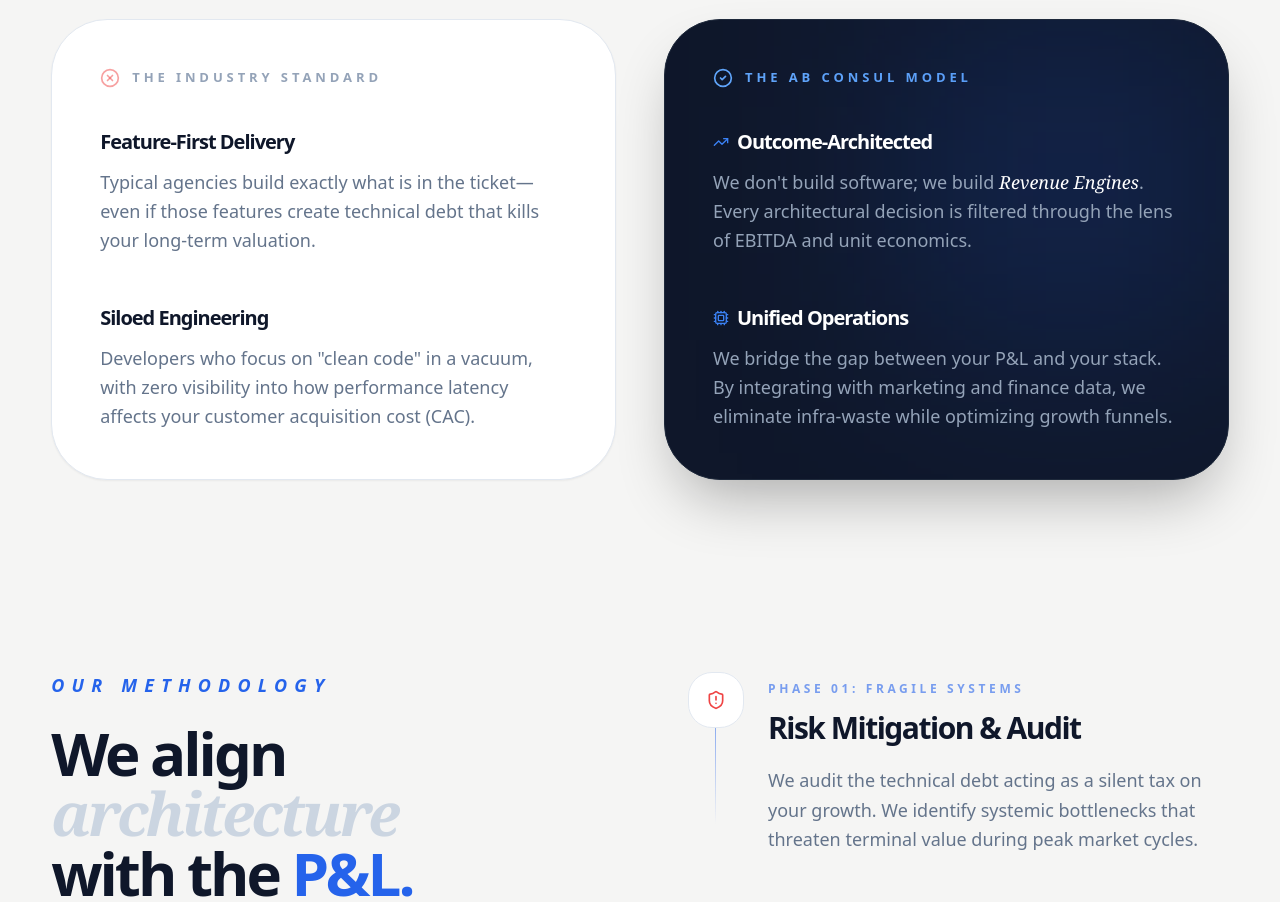
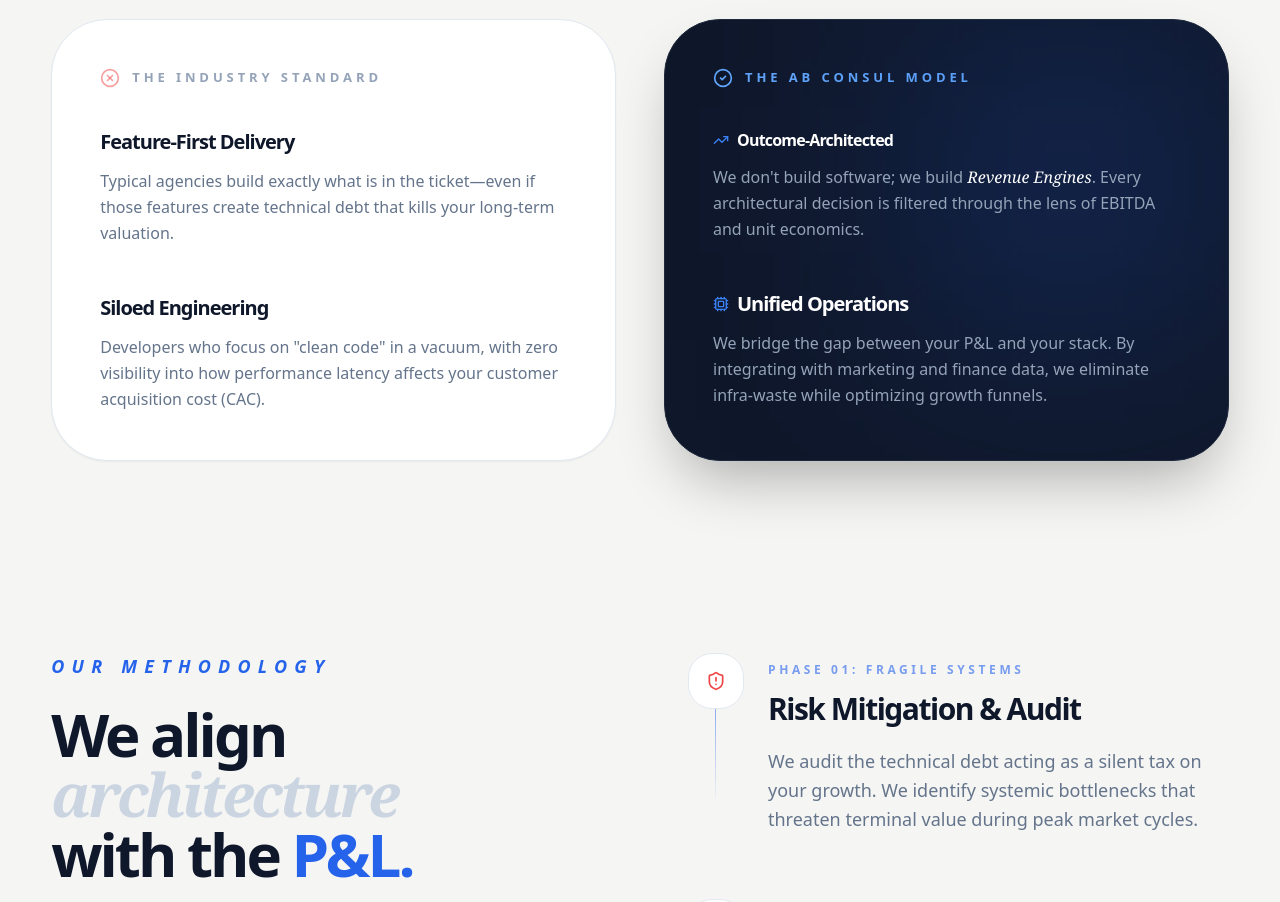
Before and after one commit to l-tting/ab-consul, a Next.js app in the folder my-app/: page /about in a window 1280 px wide. Shown: the part 1860-2762 px from the top of the page. Built offline with nearby package versions, Linux system fonts and the light colour scheme.

Commit message:
f/size fix --v2

```diff
--- a/my-app/src/app/about/page.jsx
+++ b/my-app/src/app/about/page.jsx
@@ -1,7 +1,7 @@
 
 import AboutHero from "@/components/AboutHero"
+import TeamSection from "@/components/Team"
 import AboutContrast from "@/components/AboutHero2"
-import TeamSection from "@/components/Team"
 import StrategicVelocity from "@/components/AboutMethodology"
 import AboutClosing from "@/components/AboutClosing"
 
--- a/my-app/src/components/AboutHero2.jsx
+++ b/my-app/src/components/AboutHero2.jsx
@@ -27,13 +27,13 @@ export default function AboutContrast() {
             <ul className="space-y-12">
               <li className="relative">
                 <p className="font-black text-slate-900 text-xl tracking-tighter mb-3">Feature-First Delivery</p>
-                <p className="text-slate-500 text-lg font-medium leading-relaxed">
+                <p className="text-slate-500 text-md font-medium leading-relaxed">
                   Typical agencies build exactly what is in the ticket—even if those features create technical debt that kills your long-term valuation.
                 </p>
               </li>
               <li className="relative">
                 <p className="font-black text-slate-900 text-xl tracking-tighter mb-3">Siloed Engineering</p>
-                <p className="text-slate-500 text-lg font-medium leading-relaxed">
+                <p className="text-slate-500 text-md font-medium leading-relaxed">
                   Developers who focus on "clean code" in a vacuum, with zero visibility into how performance latency affects your customer acquisition cost (CAC).
                 </p>
               </li>
@@ -54,9 +54,9 @@ export default function AboutContrast() {
               <li className="group">
                 <div className="flex items-center gap-2 mb-3">
                     <TrendingUp className="w-4 h-4 text-blue-500" />
-                    <p className="font-black text-white text-xl tracking-tighter">Outcome-Architected</p>
+                    <p className="font-black text-white text-md tracking-tighter">Outcome-Architected</p>
                 </div>
-                <p className="text-slate-400 text-lg font-medium leading-relaxed">
+                <p className="text-slate-400 text-md font-medium leading-relaxed">
                   We don't build software; we build <span className="text-white italic font-serif">Revenue Engines</span>. Every architectural decision is filtered through the lens of EBITDA and unit economics.
                 </p>
               </li>
@@ -65,7 +65,7 @@ export default function AboutContrast() {
                     <Cpu className="w-4 h-4 text-blue-500" />
                     <p className="font-black text-white text-xl tracking-tighter">Unified Operations</p>
                 </div>
-                <p className="text-slate-400 text-lg font-medium leading-relaxed">
+                <p className="text-slate-400 text-md font-medium leading-relaxed">
                   We bridge the gap between your P&L and your stack. By integrating with marketing and finance data, we eliminate infra-waste while  optimizing  growth funnels.
                 </p>
               </li>
```
